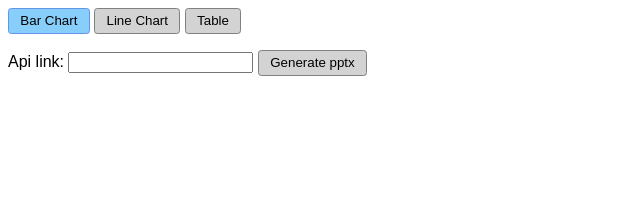
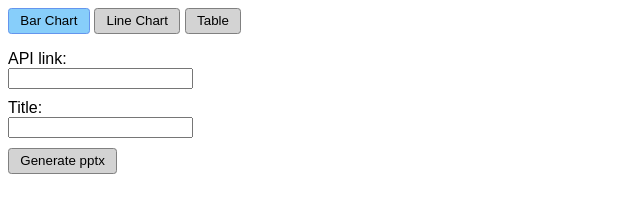
Before and after one commit to theforbiddenpool/ethmoid, a website built with webpack: page public/index.html in a window 1280 px wide. Shown: the whole page, without its empty margins (0-640 px from the left). Built offline with nearby package versions, Linux system fonts and the light colour scheme.

Commit message:
Add user inputed title

```diff
--- a/public/index.html
+++ b/public/index.html
@@ -31,6 +31,11 @@
       border-color: cornflowerblue;
     }
 
+    .form__control {
+      display: block;
+      margin-bottom: .75em;
+    }
+
     .errorBox {
       display: none;
       color: red;
@@ -50,11 +55,15 @@
       <button class="btn" value="line">Line Chart</button>
       <button class="btn" value="table">Table</button>
     </div>
-    <form id="getdata-form" class="form" method="post">
-      <label>
-        Api link:
-        <input id="getdata-input" type="url" name="api_link">
-      </label>
+    <form id="generator-form" class="form" method="post">
+      <div class="form__row">
+        <label for="generator-apiurl">API link:</label>
+        <input type="url" id="generator-apiurl" class="form__control" name="api_link">
+      </div>
+      <div class="form__row">
+        <label for="generator-title">Title:</label>
+        <input type="text" id="generator-title" class="form__control" name="pptx-title"  maxlength="50">
+      </div>
       <button id="generatePptx" class="btn">Generate pptx</button>
     </form>
     <div id="error-box" class="errorBox">
--- a/src/helpers.ts
+++ b/src/helpers.ts
@@ -86,12 +86,12 @@ const parseData = (type: string, data: Array<FetchedData>): Array<Array<Object>>
 };
 
 interface KeyAndArgs {
-  funcKey: string | null,
+  funcKey: string,
   args: Array<Object>
 }
 
 const getKeyAndArgs = (type: string, presentation: any, data: Object): KeyAndArgs => {
-  let funcKey: string | null = null;
+  let funcKey: string = '';
   let args: Array<Object> = [];
 
   switch (type) {
--- a/src/index.ts
+++ b/src/index.ts
@@ -2,7 +2,7 @@ import PptxGenJS from 'pptxgenjs';
 import selectedOption, { SupportedOptions } from './selectedOption';
 import { getData, parseData, getKeyAndArgs } from './helpers';
 
-const input = document.querySelector('#getdata-input') as HTMLInputElement;
+const form = document.querySelector('#generator-form') as HTMLFormElement;
 const optionsButtons = document.querySelectorAll('.options > .btn');
 const errorBox = document.querySelector('#error-box') as HTMLDivElement;
 
@@ -24,6 +24,7 @@ const handleOptionsButton = (e: Event) => {
 const generatePptx = async (e: Event) => {
   e.preventDefault();
   errorBox.classList.remove('errorBox--show');
+  const input = form.api_link as HTMLInputElement;
 
   try {
     const data = await getData(input.value);
@@ -36,15 +37,15 @@ const generatePptx = async (e: Event) => {
     const presentation = new PptxGenJS();
     presentation.layout = 'LAYOUT_WIDE';
     const slide = presentation.addSlide();
-    slide.addText('Sales', {
+    slide.addText(form['pptx-title'].value || 'Sales', {
       x: 0.5, y: 0.5, w: '90%', h: 0.5, fontSize: 30, align: 'center', bold: true,
     });
 
     const chartData = parseData(selectedOption.selected, data);
     const { funcKey, args } = getKeyAndArgs(selectedOption.selected, presentation, chartData);
 
-    // @ts-ignore Type 'null' cannot be used as an index type.
-    slide[funcKey](...args);
+    // @ts-ignore No index signature with a parameter of type 'string' was found
+    slide[funcKey]?.(...args);
 
     presentation.writeFile('Sales.pptx');
   } catch (err) {
```
